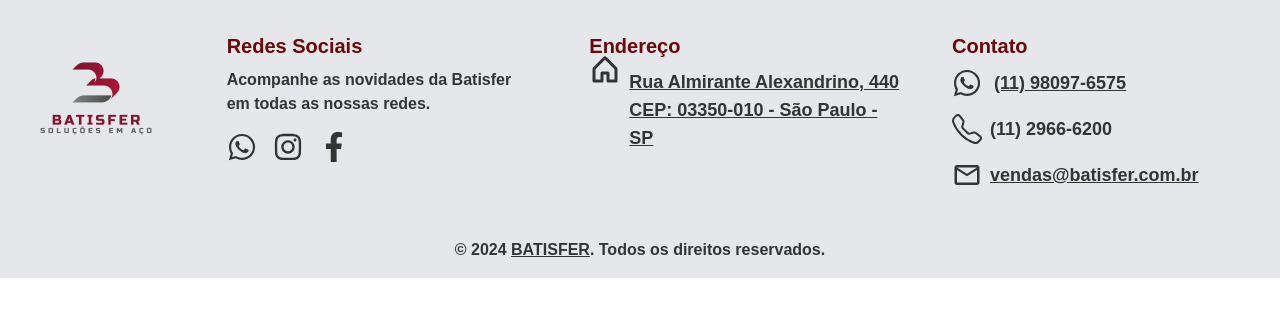
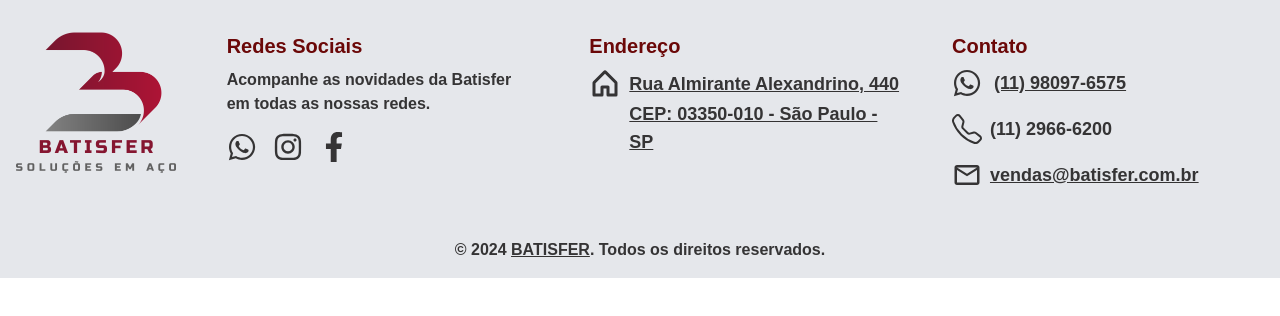
Before and after one commit to annxsbea/Batisfer, a Next.js app: page /componentes/Rodape in a window 1280 px wide. Shown: the top 316 px of the page. Built offline with nearby package versions, Linux system fonts and the light colour scheme.

Commit message:
arrumando

```diff
--- a/src/app/QuemSomos.tsx
+++ b/src/app/QuemSomos.tsx
@@ -30,7 +30,7 @@
                     </div>
 
                     <div className="w-full md:w-3/4 flex justify-center">
-                        <div className="w-[300px] h-[300px] sm:w-[300px] sm:h-[200px] md:w-[250px] md:h-[250px] lg:w-[500px] lg:h-[400px]  rounded-lg">
+                        <div className="w-[300px] h-[300px] sm:w-[300px] sm:h-[200px] md:w-[250px] md:h-[250px] lg:w-[390px] lg:h-[340px]  rounded-lg">
                             <Image
                                 src={imagemSobreNos}
                                 alt="Imagem sobre nós"
--- a/src/app/componentes/Rodape/page.tsx
+++ b/src/app/componentes/Rodape/page.tsx
@@ -47,7 +47,7 @@
         <div className="flex text-[#1a1919de] flex-col items-start text-left md:w-1/4">
           <h3 className="font-semibold text-[#6B0808] text-xl mb-2">Endereço</h3>
           <div className="flex items-center">
-            <PiHouseBold className="mr-2 mt-[-25px]" size={32} />
+            <PiHouseBold className="mr-2  hover:text-[#6B0808]" size={32} />
             <p className="flex flex-col">
               <a
                 href="https://www.google.com/maps?q=Rua+Almirante+Alexandrino+440+-+Vila+Invernada,+São+Paulo+-+SP,+03350-010,+Brasil"
```
Also changed, not shown: src/assents/logo1.png.
